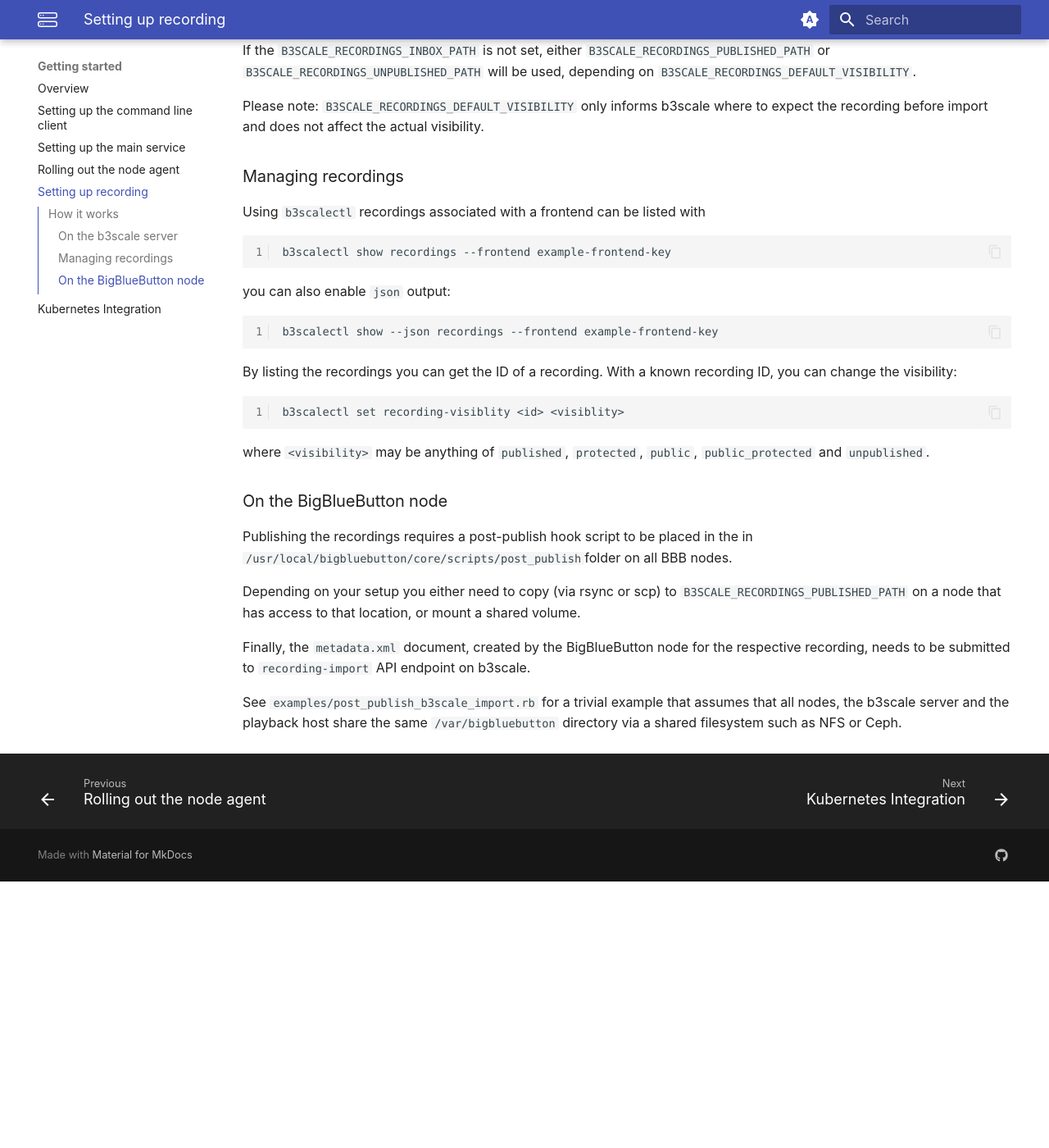
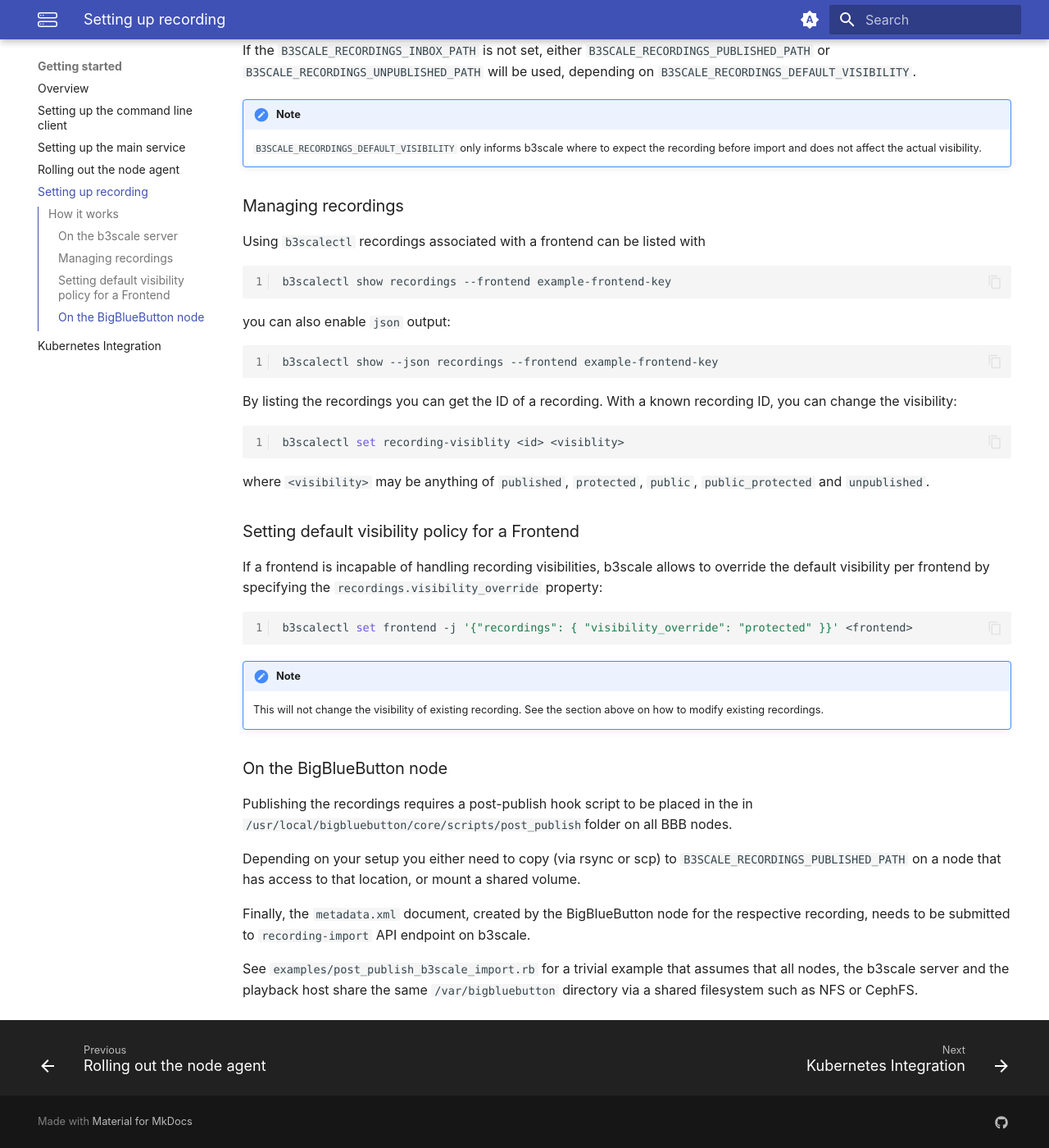
Before and after one commit to b3scale/b3scale, an MkDocs documentation site: the page built from docs/getting_started/recording.md, in a window 1280 px wide and 1400 px high, scrolled down 752 px. Shown: the whole window at 82% size. Built offline with MkDocs 1.6.1 and Material for MkDocs 9.7.7, drawn with Linux system fonts in a browser that asks for light colours; a script that is not in the unit is left out; before the commit the page ends 1827 px from its top, so only the background shows below that.

````diff
--- a/docs/getting_started/recording.md
+++ b/docs/getting_started/recording.md
@@ -24,9 +24,10 @@ If the `B3SCALE_RECORDINGS_INBOX_PATH` is not set, either
 `B3SCALE_RECORDINGS_PUBLISHED_PATH` or `B3SCALE_RECORDINGS_UNPUBLISHED_PATH`
 will be used, depending on `B3SCALE_RECORDINGS_DEFAULT_VISIBILITY`.
 
-Please note: `B3SCALE_RECORDINGS_DEFAULT_VISIBILITY` only informs b3scale
-where to expect the recording before import and does not affect the actual
-visibility.
+!!! note
+    `B3SCALE_RECORDINGS_DEFAULT_VISIBILITY` only informs b3scale
+    where to expect the recording before import and does not affect the actual
+    visibility.
 
 
 ### Managing recordings
@@ -34,19 +35,37 @@ visibility.
 Using `b3scalectl` recordings associated with a frontend can be listed
 with
 
-    b3scalectl show recordings --frontend example-frontend-key
-
+```bash
+b3scalectl show recordings --frontend example-frontend-key
+```
 you can also enable `json` output:
 
-    b3scalectl show --json recordings --frontend example-frontend-key
+```bash
+b3scalectl show --json recordings --frontend example-frontend-key
+```
 
 By listing the recordings you can get the ID of a recording.
 With a known recording ID, you can change the visibility:
 
-    b3scalectl set recording-visiblity <id> <visiblity>
+```bash
+b3scalectl set recording-visiblity <id> <visiblity>
+```
 
 where `<visibility>` may be anything of `published`, `protected`, `public`,
 `public_protected` and `unpublished`.
+
+### Setting default visibility policy for a Frontend
+
+If a frontend is incapable of handling recording visibilities, b3scale allows to override
+the default visibility per frontend by specifying the `recordings.visibility_override` property:
+
+```bash
+b3scalectl set frontend -j '{"recordings": { "visibility_override": "protected" }}' <frontend>
+```
+
+!!! note
+    This will not change the visibility of existing recording. See the section above on
+    how to modify existing recordings.
 
 ### On the BigBlueButton node
 
@@ -56,4 +75,4 @@ Depending on your setup you either need to copy (via rsync or scp) to `B3SCALE_R
 
 Finally, the `metadata.xml` document, created by the BigBlueButton node for the respective recording, needs to be submitted to `recording-import` API endpoint on b3scale.
 
-See `examples/post_publish_b3scale_import.rb` for a trivial example that assumes that all nodes, the b3scale server and the playback host share the same `/var/bigbluebutton` directory via a shared filesystem such as NFS or Ceph.
+See `examples/post_publish_b3scale_import.rb` for a trivial example that assumes that all nodes, the b3scale server and the playback host share the same `/var/bigbluebutton` directory via a shared filesystem such as NFS or CephFS.
````
Also changed, not shown: 1 other file.
